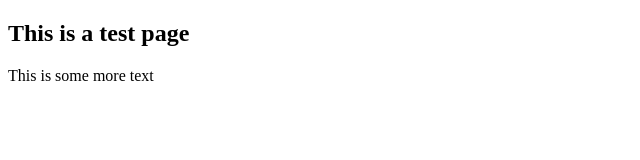
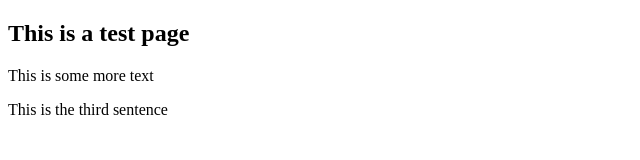
Before and after one commit to portlandtest/test_page, a plain HTML site: page index.html in a window 1280 px wide. Shown: the whole page, without its empty margins (0-640 px from the left). Drawn offline with Linux system fonts and the light colour scheme.

Commit message:
another commit

```diff
--- a/index.html
+++ b/index.html
@@ -8,5 +8,6 @@
 <body>
     <h2>This is a test page</h2>
     <p>This is some more text</p>
+    <p>This is the third sentence</p>
 </body>
 </html>
```
